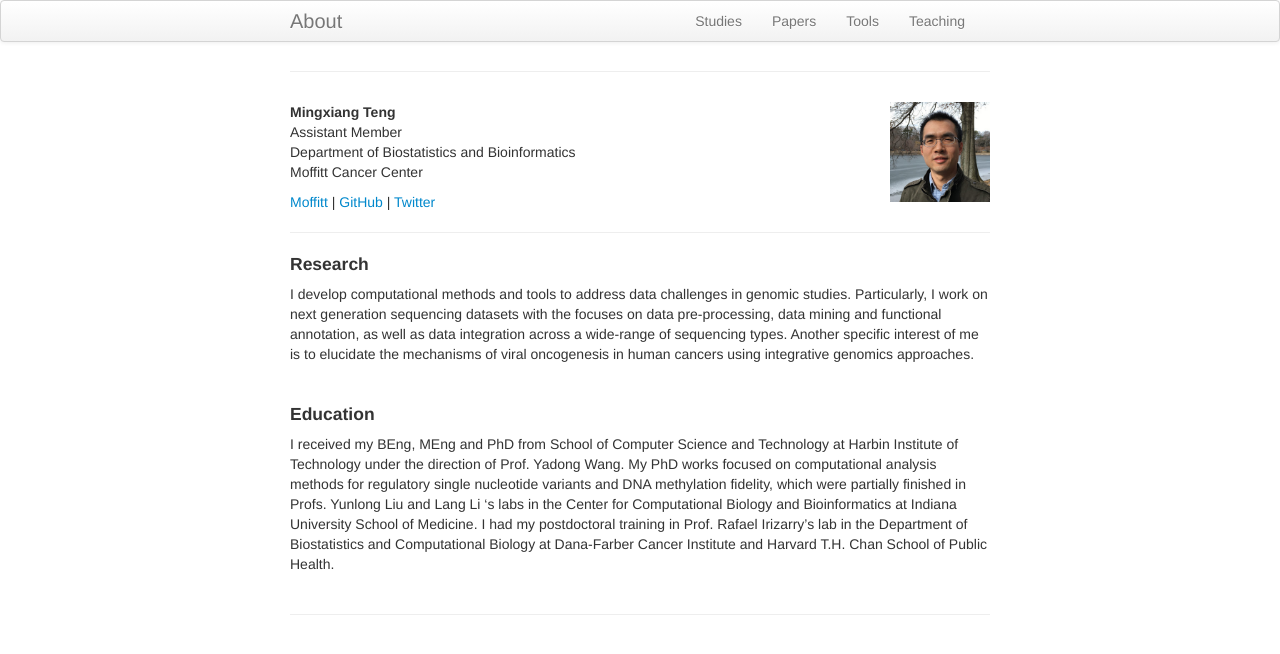
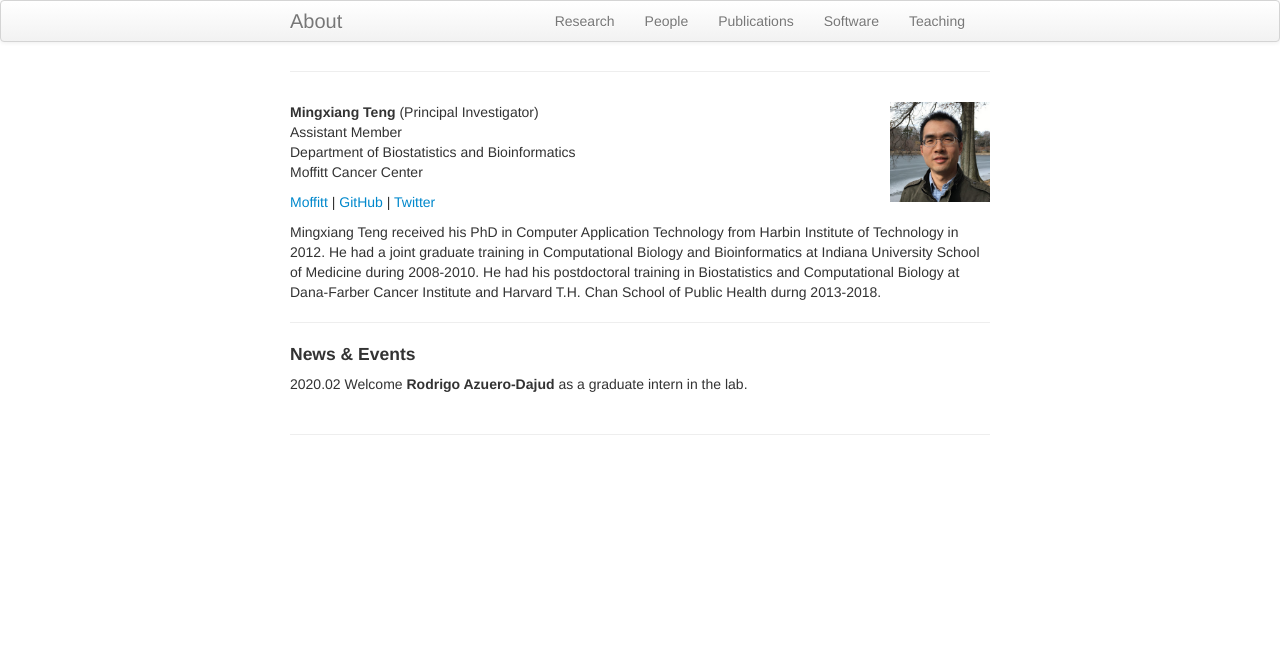
Before and after one commit to tengmx/tengmx.github.io, a Jekyll site: the page built from index.md, in a window 1280 px wide. Shown: the top 654 px of the page. Built offline with Jekyll 4.4.1, drawn with Linux system fonts in a browser that asks for light colours.

Commit message:
significant change

```diff
--- a/_includes/themes/twitter/default.html
+++ b/_includes/themes/twitter/default.html
@@ -32,11 +32,12 @@
         <div class="container-narrow">
           <a class="brand" href="{{ HOME_PATH }}">{{ site.title }}</a>
 	   <ul class="nav">
-	     <li><a href="{{ BASE_PATH }}/pages/studies.html">Studies</a></li>
-	     <!-- <li><a href="{{ BASE_PATH }}/pages/team.html">Team</a></li> -->
-	     <li><a href="{{ BASE_PATH }}/pages/papers.html">Papers</a></li>
-	     <li><a href="{{ BASE_PATH }}/pages/tools.html">Tools</a></li>
+	     <li><a href="{{ BASE_PATH }}/pages/research.html">Research</a></li>
+	     <li><a href="{{ BASE_PATH }}/pages/people.html">People</a></li>
+	     <li><a href="{{ BASE_PATH }}/pages/publications.html">Publications</a></li>
+	     <li><a href="{{ BASE_PATH }}/pages/software.html">Software</a></li>
 	     <li><a href="{{ BASE_PATH }}/pages/teaching.html">Teaching</a></li>
+	     <!-- <li><a href="{{ BASE_PATH }}/pages/test.html">test</a></li> -->
 	   </ul>
         </div>
       </div>
--- a/index.md
+++ b/index.md
@@ -4,7 +4,7 @@ layout: page
 
 <!-- {% include JB/setup %} -->
 
-**Mingxiang Teng**
+**Mingxiang Teng** (Principal Investigator)
 <img style="float: right;width:100px;height:100px;"
 src="assets/themes/twitter/bootstrap/img/jamaicapond.jpg"> <br>
 Assistant Member <br>
@@ -15,27 +15,16 @@ Moffitt Cancer Center <br>
 [GitHub](https://github.com/tengmx) |
 [Twitter](https://twitter.com/mingxiangteng)
 
+Mingxiang Teng received his PhD in Computer Application Technology
+from Harbin Institute of Technology in 2012. He had a joint graduate
+training in Computational Biology and Bioinformatics at Indiana
+University School of Medicine during 2008-2010. He had his postdoctoral
+training in  Biostatistics and Computational Biology at Dana-Farber
+Cancer Institute and Harvard T.H. Chan School of Public Health
+durng 2013-2018.
+
 ---
 
-#### Research
+#### News & Events
 
-I develop computational methods and tools to address data challenges
-in genomic studies. Particularly, I work on next generation sequencing
-datasets with the focuses on data pre-processing, data mining and functional
-annotation, as well as data integration across a wide-range of sequencing
-types. Another specific interest of me is to elucidate the mechanisms
-of viral oncogenesis in human cancers using integrative genomics approaches.
-
-<br>
-#### Education
-
-I received my BEng, MEng and PhD from School of Computer Science and Technology
-at Harbin Institute of Technology under the direction of Prof. Yadong
-Wang. My PhD works focused on computational analysis methods for
-regulatory single nucleotide variants and DNA methylation fidelity,
-which were partially finished in Profs. Yunlong Liu and Lang Li 's labs
-in the Center for Computational Biology and Bioinformatics at Indiana
-University School of Medicine. I had my postdoctoral training in
-Prof. Rafael Irizarry's lab in the Department of Biostatistics and
-Computational Biology at Dana-Farber Cancer Institute and
-Harvard T.H. Chan School of Public Health.
+2020.02 Welcome **Rodrigo Azuero-Dajud** as a graduate intern in the lab.
```
Also changed, not shown: pages/papers.md (deleted, +0 -160 lines), pages/people.md (added, +14 -0 lines), pages/publications.md (added, +152 -0 lines), pages/research.md (added, +34 -0 lines), pages/software.md (renamed from pages/tools.md, +12 -10 lines), pages/studies.md (deleted, +0 -17 lines), pages/teaching.md (+12 -8 lines), pages/team.md (deleted, +0 -8 lines).
